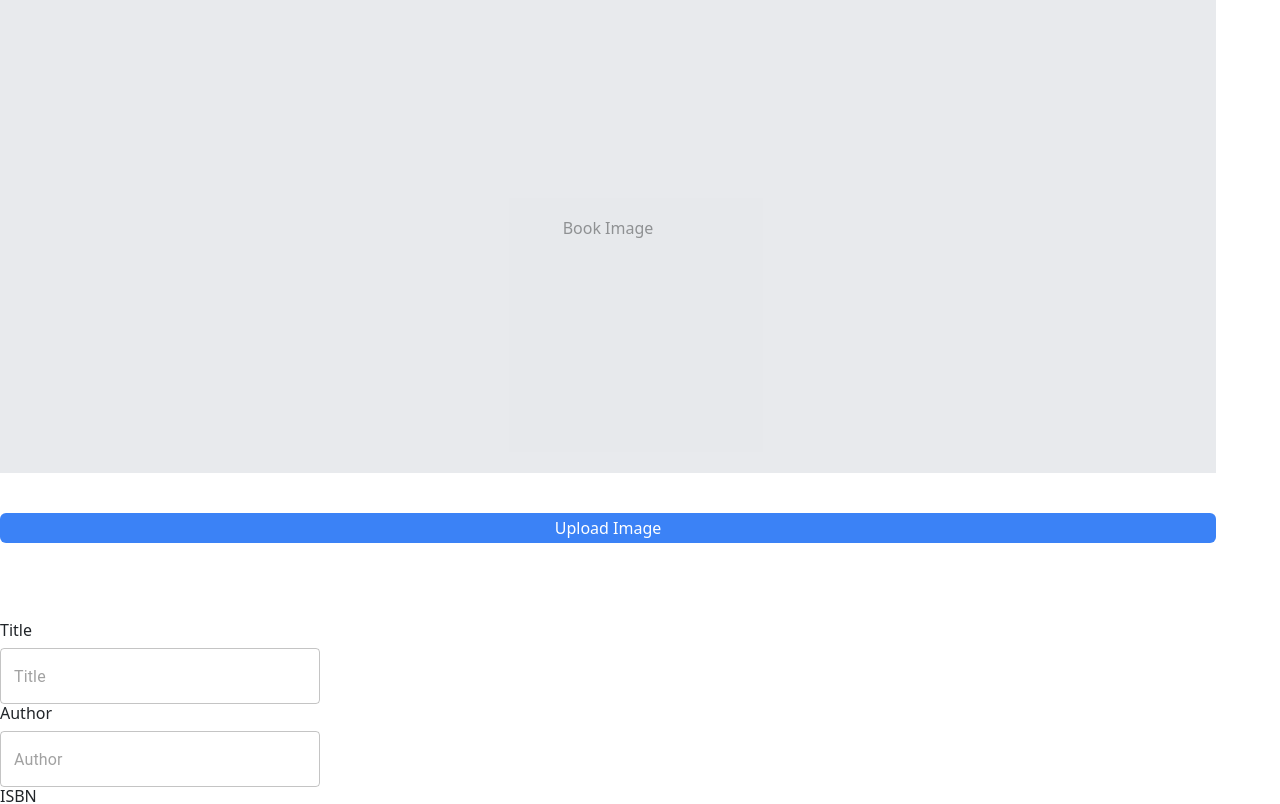
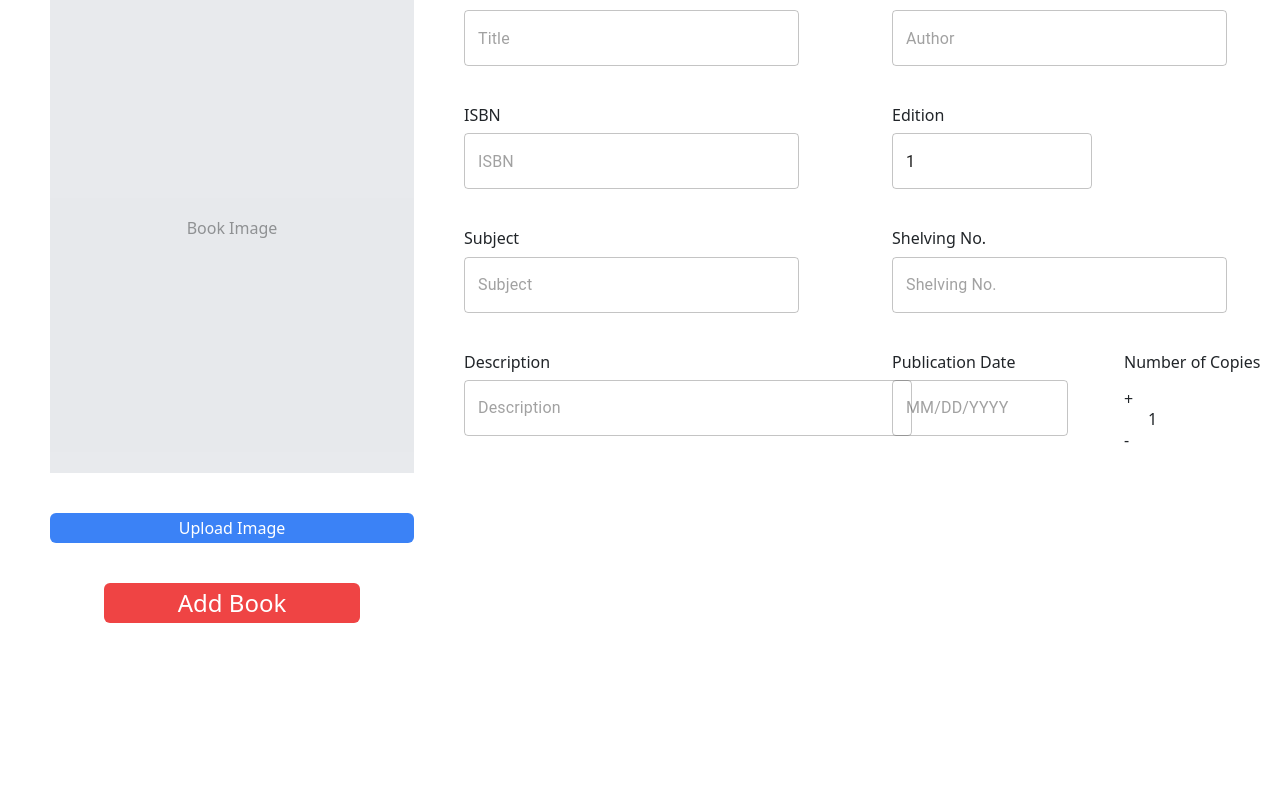
Before and after one commit to td1128/Library_Management_System, a React (Vite) app: page /admin/books/add in a window 1280 px wide. Shown: the part 565-1369 px from the top of the page. After the commit the page ends 1204 px from the top, so only its background shows below. Built offline with nearby package versions, Linux system fonts and the light colour scheme.

Commit message:
REFACTOR: Refactored AddBook - Refactored styles - Updated styles for field components - Added form validation using regex

```diff
--- a/src/pages/admin/addbook/AddBook.css
+++ b/src/pages/admin/addbook/AddBook.css
@@ -1,5 +1,25 @@
+.input-form {
+    @apply flex gap-10 ml-10 mt-2 pb-4;
+}
+
+.upload-container {
+    @apply w-3/4 max-w-96 flex flex-col h-full justify-between items-center
+}
+
 .inputfield {
     @apply flex flex-col gap-2 pr-4 h-fit
+}
+
+.form-button {
+    @apply w-64 bg-red-500 text-white text-2xl rounded-md mt-10 py-1
+}
+
+.form-grid {
+    @apply w-full grid grid-cols-1 lg:grid-cols-2 gap-10 h-fit;
+}
+
+.form-container {
+    @apply flex flex-col lg:flex-row gap-10 w-fit
 }
 
 .image-upload {
--- a/src/pages/admin/addbook/AddBook.jsx
+++ b/src/pages/admin/addbook/AddBook.jsx
@@ -12,7 +12,7 @@ import DropdownSearch from './DropdownSearch'
 import addBook from '/src/services/addBook'
 
 import dayjs from 'dayjs'
-import { subjects, shelves } from './searchdata'
+import { subjects, shelves, authors } from './searchdata'
 import './AddBook.css'
 
 export const AddBook = () => {
@@ -29,35 +29,63 @@ export const AddBook = () => {
 
   const inputFields = [
     {
+      type: 'text',
       title: 'Title',
       value: bookTitle,
-      handleChange: (e) => setBookTitle(e.target.value),
-      maxWidth: '25vw',
+      setValue: setBookTitle,
+      maxWidth: '40vw',
+      pattern: /[\s\S]+/,
     },
     {
+      type: 'search',
       title: 'Author',
+      suggestions: authors,
       value: bookAuthor,
-      handleChange: (e) => setBookAuthor(e.target.value),
-      maxWidth: '25vw',
+      setValue: setBookAuthor,
+      maxWidth: '40vw',
     },
     {
+      type: 'text',
       title: 'ISBN',
       value: bookISBN,
-      handleChange: (e) => setBookISBN(e.target.value),
-      maxWidth: '25vw',
+      setValue: setBookISBN,
+      maxWidth: '40vw',
+      pattern: /^[0-9]+(-[0-9]+)+$/,
     },
     {
+      type: 'text',
       title: 'Edition',
       value: bookEdition,
-      handleChange: (e) => setBookEdition(e.target.value),
-      maxWidth: '300px',
+      setValue: setBookEdition,
+      maxWidth: '200px',
+      pattern: /^\d+$/,
+    },
+    {
+      type: 'search',
+      title: 'Subject',
+      suggestions: subjects,
+      value: bookSubject,
+      setValue: setBookSubject,
+      maxWidth: '40vw',
+    },
+    {
+      type: 'search',
+      title: 'Shelving No.',
+      suggestions: shelves,
+      value: shelvingNumber,
+      setValue: setShelvingNumber,
+      maxWidth: '40vw',
     },
   ]
 
   const handleSubmit = async (e) => {
     e.preventDefault()
 
-    if (!bookImage) return
+    inputFields.map((field) => {
+        if (!field.value) return;
+    });
+    if (!bookImage) return;
+
     try {
       const url = await fileUpload({ file: bookImage })
 
@@ -88,47 +116,27 @@ export const AddBook = () => {
   }
 
   return (
-    <form className="flex gap-10 ml-10 mt-2 pb-4">
-      <div className="w-1/2 max-w-96 flex flex-col h-full justify-between items-center">
+    <form onSubmit={handleSubmit} className="input-form">
+      <div className="upload-container">
         <BookImageUpload setImage={setBookImage} />
-        <button
-          onClick={handleSubmit}
-          className="w-64 bg-red-500 text-white text-2xl rounded-md mt-5 py-1"
-        >
+        <button type="submit" className="form-button">
           Add Book
         </button>
       </div>
-      <div className="w-full grid grid-cols-1 lg:grid-cols-2 gap-10 h-fit">
+      <div className="form-grid">
         {inputFields.map((field, index) => (
           <div key={index} className="inputfield">
-            <InputTextField field={field} />
+            {field.type==='text' && <InputTextField {...field} />}
+            {field.type==='search' && <DropdownSearch {...field} />}
           </div>
         ))}
-        <div className="inputfield">
-          <h1 className="text-md"> {`Subject`} </h1>
-          <DropdownSearch
-            title="Subject"
-            suggestions={subjects}
-            value={bookSubject}
-            setValue={setBookSubject}
-          />
-        </div>
-        <div className="inputfield">
-          <h1 className="text-md"> {`Shelving No.`} </h1>
-          <DropdownSearch
-            title="Shelving No."
-            suggestions={shelves}
-            value={shelvingNumber}
-            setValue={setShelvingNumber}
-          />
-        </div>
         <div className="inputfield col-span-1 lg:col-span-2">
           <DescriptionField
             bookDescription={bookDescription}
             setBookDescription={setBookDescription}
           />
         </div>
-        <div className="flex gap-10 w-fit">
+        <div className="form-container">
           <div className="inputfield">
             <h1 className="text-md"> {`Publication Date`} </h1>
             <DatePicker
--- a/src/pages/admin/addbook/DescriptionField.jsx
+++ b/src/pages/admin/addbook/DescriptionField.jsx
@@ -10,7 +10,7 @@ const DescriptionField = ({ bookDescription, setBookDescription }) => {
         variant="outlined"
         value={bookDescription}
         onChange={(e) => setBookDescription(e.target.value)}
-        sx={{ width: '90%', maxWidth: '600px' }}
+        sx={{ width: '50%', minWidth: '35vw' }}
         multiline
       />
     </>
--- a/src/pages/admin/addbook/DropdownSearch.jsx
+++ b/src/pages/admin/addbook/DropdownSearch.jsx
@@ -4,8 +4,10 @@ import Autocomplete, { createFilterOptions } from '@mui/material/Autocomplete';
 
 const filter = createFilterOptions();
 
-export default function DropdownSearch({ title, suggestions, value, setValue }) {
+export default function DropdownSearch({ title, suggestions, value, setValue, maxWidth }) {
   return (
+    <>
+    <h1 className="text-md"> {title} </h1>
     <Autocomplete
       value={value}
       onChange={(event, newValue) => {
@@ -61,11 +63,12 @@ export default function DropdownSearch({ title, suggestions, value, setValue })
           </li>
         );
       }}
-      sx={{ width: 300 }}
+      sx={{ width: '90%', maxWidth: maxWidth }}
       freeSolo
       renderInput={(params) => (
         <TextField {...params} placeholder={title} />
       )}
     />
+    </>
   );
 }
--- a/src/pages/admin/addbook/InputTextField.jsx
+++ b/src/pages/admin/addbook/InputTextField.jsx
@@ -1,17 +1,35 @@
 import { TextField } from '@mui/material'
+import { useState } from 'react'
 
-const InputTextField = ({ field }) => {
+const InputTextField = ({ title, value, setValue, maxWidth, pattern }) => {
+  const [valid, setValid] = useState(true)
+
+  const handleChange = (e) => {
+    e.preventDefault()
+
+    if (e.target.value === '' || !pattern.test(e.target.value)) {
+      setValid(false)
+    }
+    else {
+      setValid(true)
+    }
+
+    setValue(e.target.value)
+  }
+
   return (
     <>
-      <h1 className="text-md"> {field.title} </h1>
+      <h1 className="text-md"> {title} </h1>
       <TextField
         id="outlined-basic"
         variant="outlined"
         label={''}
-        placeholder={field.title}
-        value={field.value}
-        onChange={field.handleChange}
-        sx={{ maxWidth: field.maxWidth }}
+        placeholder={title}
+        value={value}
+        onChange={handleChange}
+        sx={{ width: '90%', maxWidth: maxWidth }}
+        error={!valid}
+        helperText={!valid ? 'Please enter a valid value' : ''}
       />
     </>
   )
--- a/src/pages/admin/addbook/searchdata.js
+++ b/src/pages/admin/addbook/searchdata.js
@@ -24,3 +24,20 @@ export const shelves = [
     { title: "sh-43-48" },
     { title: "sh-49-54" },
 ]
+
+export const authors = [
+    { title: "J.K. Rowling" },
+    { title: "Stephen Hawking" },
+    { title: "Richard Feynman" },
+    { title: "Albert Einstein" },
+    { title: "Isaac Newton" },
+    { title: "Galileo Galilei" },
+    { title: "Aristotle" },
+    { title: "Plato" },
+    { title: "Socrates" },
+    { title: "Confucius" },
+    { title: "Laozi" },
+    { title: "Sun Tzu" },
+    { title: "Niccolò Machiavelli" },
+    { title: "Thomas Hobbes" },
+]
```
